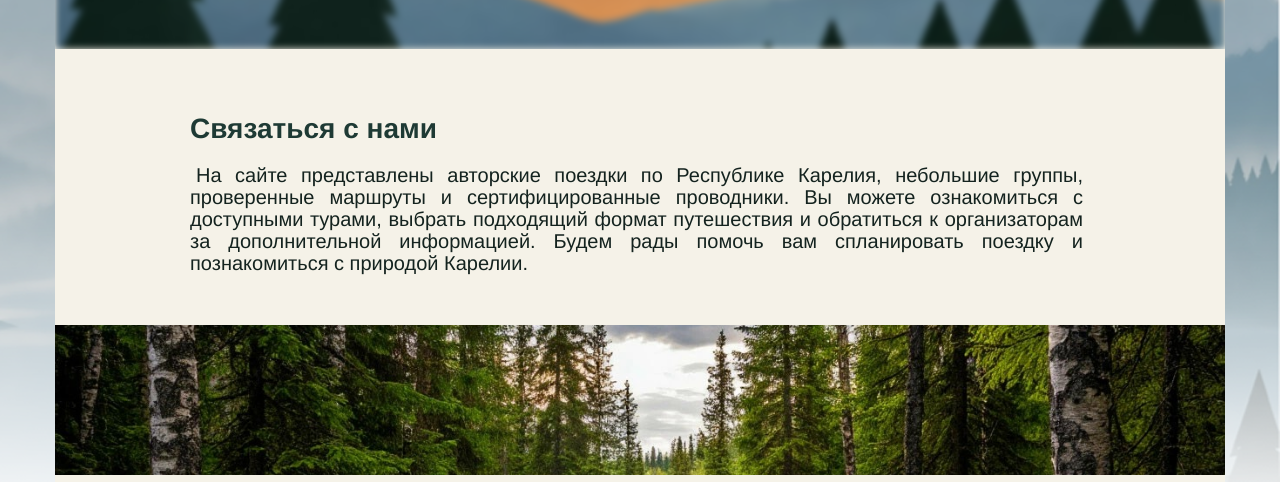
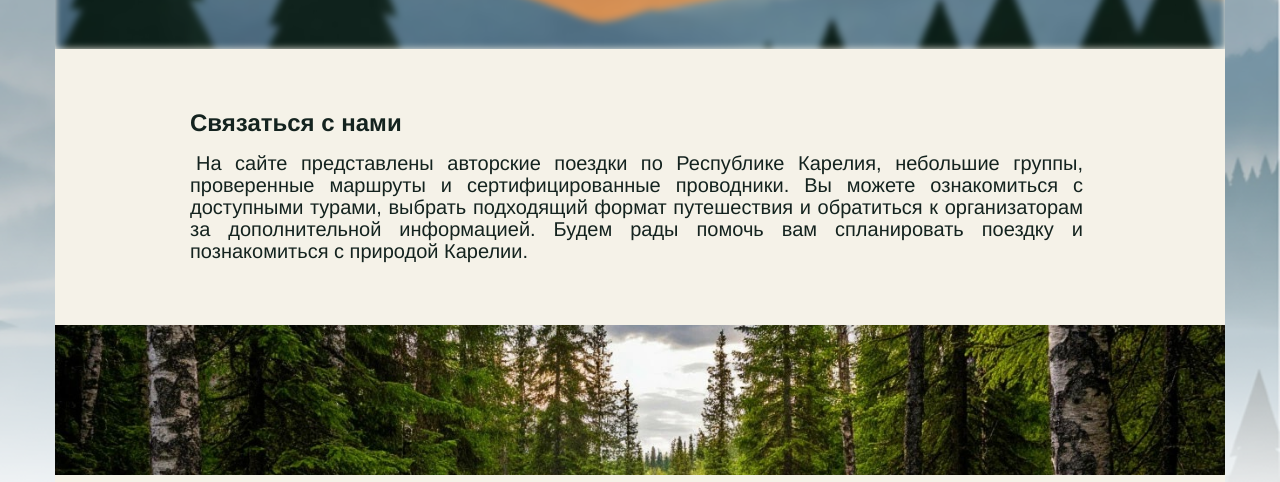
Before and after one commit to polinaov01-dot/karelia-tours, a plain HTML site: page contact.html in a window 1280 px wide. Shown: the part 277-759 px from the top of the page. Drawn offline with Linux system fonts and the light colour scheme.

Commit message:
Use h2 for page section titles

```diff
--- a/contact.html
+++ b/contact.html
@@ -38,7 +38,7 @@
         <!-- WORK_AREA -->
         <main class="work_area">
             <section class="page_intro" aria-labelledby="page_title">
-                <h1 id="page_title">Связаться с нами</h1>
+                <h2 id="page_title">Связаться с нами</h2>
                 <p class="intro_text">
                     На сайте представлены авторские поездки по Республике Карелия, небольшие группы,
                     проверенные маршруты и сертифицированные проводники. Вы можете ознакомиться с доступными
```
